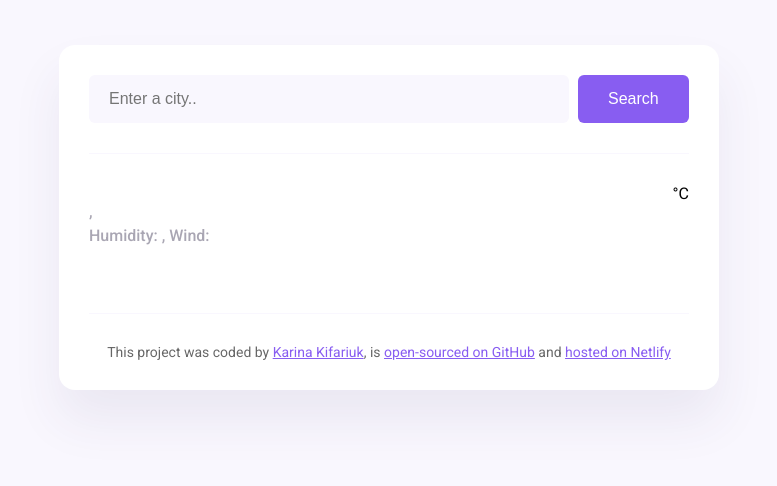
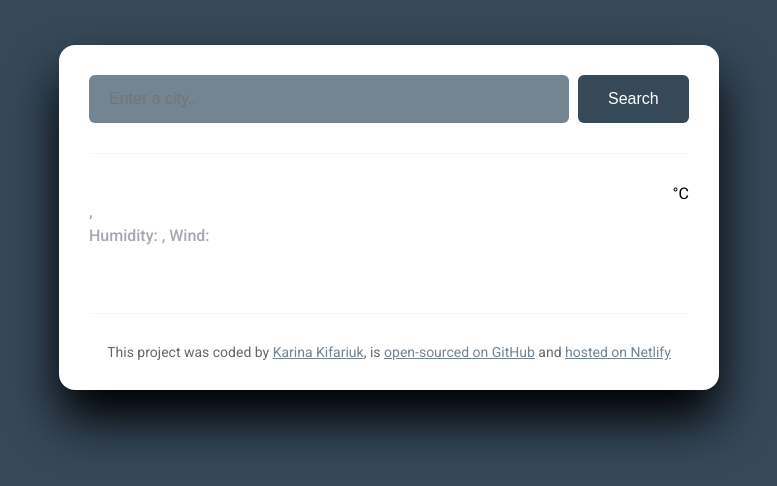
Before and after one commit to Kkifariuk/WeatherAppWithForecast, a plain HTML site: page index.html in a window 1280 px wide. Shown: the whole page, without its empty margins (251-1028 px from the left). Drawn offline with nearby package versions, Linux system fonts and the light colour scheme; no server answers.

Commit message:
Updated css

```diff
--- a/src/style.css
+++ b/src/style.css
@@ -1,17 +1,17 @@
 body {
-  background-color: #f9f7fe;
+  background-color: #354959;
   font-family: "Roboto", sans-serif;
 }
 
 a {
-  color: #885df1;
+  color: #748491;
 }
 
 .weather-app {
   background: white;
   max-width: 600px;
   margin: 45px auto;
-  box-shadow: 0 30px 50px rgba(65, 50, 100, 0.08);
+  box-shadow: 0 30px 50px #000;
   border-radius: 16px;
   padding: 30px;
 }
@@ -22,16 +22,17 @@ header {
 }
 
 .search-form-input {
-  background-color: #f9f7fe;
+  background-color: #748491;
   border: none;
   border-radius: 6px;
   width: 80%;
   font-size: 16px;
   padding: 15px 20px;
+  color:#A8A7B4;
 }
 
 .search-form-button {
-  background: #885df1;
+  background: #354959;
   padding: 15px 30px;
   border: none;
   font-size: 16px;
@@ -63,7 +64,7 @@ main {
 }
 
 .weather-app-details strong {
-  color: #f65282;
+  color: #3573a3;
 }
 
 .weather-app-temperature-container {
@@ -102,7 +103,7 @@ main {
 
 .weather-forecast-temperatures{
   text-align: center;
-color: #f65282;
+color: #3573a3;
 display: flex;
 justify-content: center;
 }
```
